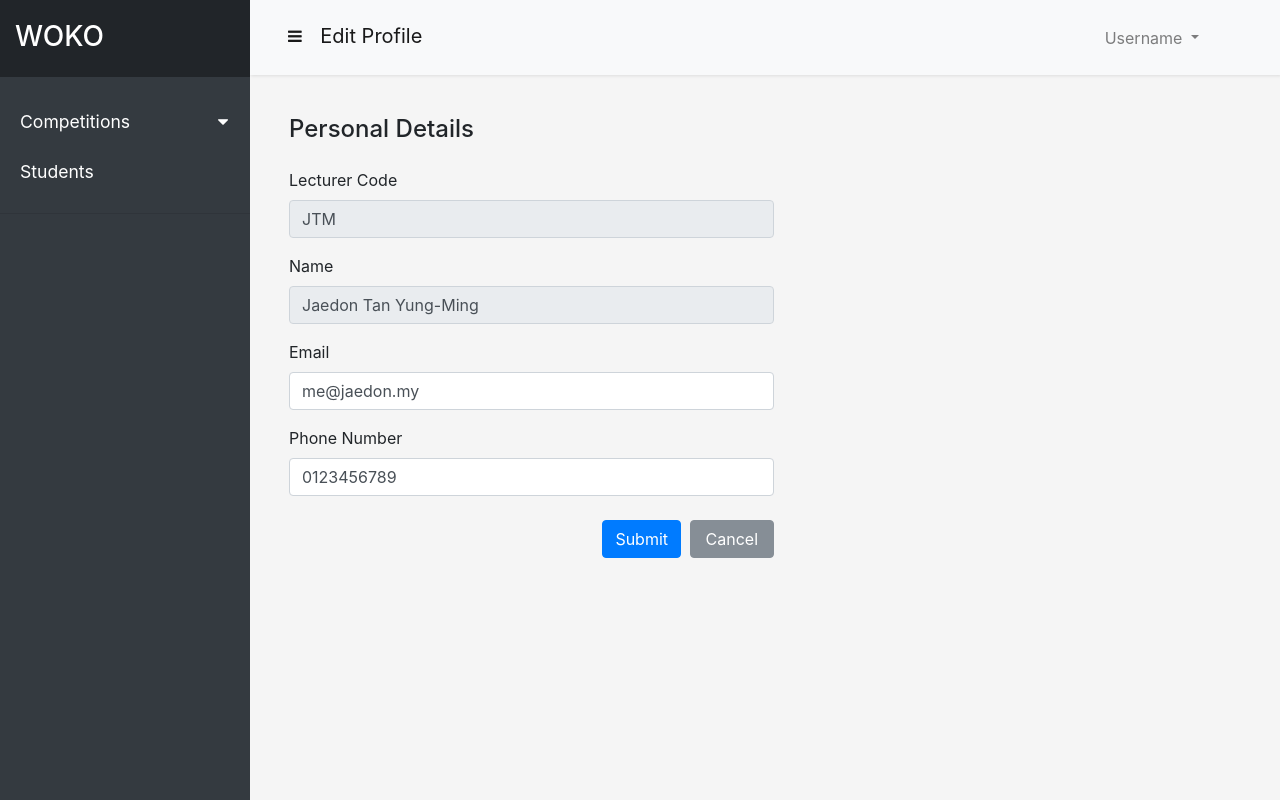
After one commit to naseelemak/WOKO, a PHP site: page /lec-edit-profile.php in a window 1280 px wide. The commit adds this page. Run offline with PHP 8.4, Linux system fonts and the light colour scheme; some libraries are stand-ins or nearby versions.

Commit message:
Added pages for Lecturer - Profile, Edit Profile, Change Password.

```diff
--- a/assets/css/style.css
+++ b/assets/css/style.css
@@ -463,9 +463,7 @@ button:hover {
     box-shadow: 1px 1px 3px rgba(0, 0, 0, 0.1);
 }
 
-/* ---------------------------------------------------
-    SIDEBAR STYLE
------------------------------------------------------ */
+/*------ SIDEBAR STYLE ------*/
 
 #sidebar {
     width: 250px;
@@ -531,9 +529,7 @@ ul ul a {
     background: #3f464d;
 }
 
-/* ---------------------------------------------------
-    CONTENT STYLE
------------------------------------------------------ */
+/*------ CONTENT STYLE ------*/
 
 #content {
     width: calc(100% - 250px);
@@ -550,9 +546,7 @@ ul ul a {
 }
 
 
-/* ---------------------------------------------------
-    MEDIAQUERIES
------------------------------------------------------ */
+/*------ MEDIAQUERIES ------*/
 
 @media (max-width: 768px) {
     #sidebar {
@@ -568,3 +562,9 @@ ul ul a {
         width: calc(100% - 250px);
     }
 }
+
+
+/* Lecturer Profile */
+
+.lec-profile {
+}
--- a/contact.php
+++ b/contact.php
@@ -35,7 +35,7 @@ include 'misc/header.php';
         </div>
         <div class="form-group">
             <label for="contactMessageInput">Your Message</label>
-            <textarea class="form-control" id="contactMessageInput" rows="7" placeholder="We're organising a hackathon in February and would like to invite the students of APU to participate in it. You can read more about the event here – https://www.hackyhacky2018.com. We look forward to your involvement!"></textarea>
+            <textarea class="form-control" id="contactMessageInput" rows="7" placeholder="E.g. We're organising a hackathon in February and would like to invite the students of APU to participate in it. You can read more about the event here – https://www.hackyhacky2018.com. We look forward to your involvement!"></textarea>
         </div>
 
         <br>
--- a/edit-profile.php
+++ b/edit-profile.php
@@ -18,7 +18,7 @@ include 'misc/header.php';
 
     <div class="row">
         <div class="col-md-6 mb-4">
-            <h4 class="mb-4">Personal Information</h4>
+            <h4 class="mb-4">Personal Details</h4>
 
             <form>
                 <!-- TP Number -->
--- /dev/null
+++ b/lec-edit-profile.php
@@ -0,0 +1,58 @@
+<?php
+
+$currentPage = "Edit Profile";
+
+include 'misc/lec-header.php';
+
+?>
+
+
+<div class="container lec-profile">
+
+    <div class="row">
+        <div class="col-md-6 ml-4">
+            <h4 class="mb-4">Personal Details</h4>
+
+            <form>
+                <!-- Lecturer Code -->
+                <div class="form-group">
+                    <label for="inputTP">Lecturer Code</label>
+                    <input type="id" class="form-control" id="inputID" value="JTM" disabled>
+                </div>
+
+
+                <!-- Name -->
+                <div class="form-group">
+                    <label for="inputName">Name</label>
+                    <input type="text" class="form-control" id="inputName" value="Jaedon Tan Yung-Ming" disabled>
+                </div>
+
+                <!-- Email -->
+                <div class="form-group">
+                    <label for="inputEmail">Email</label>
+                    <input type="email" class="form-control" id="inputEmail" value="me@jaedon.my">
+                </div>
+
+                <!-- Phone Number -->
+                <div class="form-group mb-4">
+                    <label for="inputTel">Phone Number</label>
+                    <input class="form-control" type="tel" value="0123456789" id="inputTel">
+                </div>
+            </form>
+
+            <div class="float-right mb-4">
+                <button type="submit" class="btn btn-primary mr-1" role="button">Submit</button>
+                <a class="btn btn-secondary" href="lec-profile.php" style="padding-left: 15px; padding-right: 15px;">Cancel</a>
+            </div>
+        </div>
+        <div class="col-md-6"></div>
+    </div>
+
+</div>
+
+
+<?php
+
+include 'misc/lec-footer.php';
+
+?>
--- a/misc/lec-header.php
+++ b/misc/lec-header.php
@@ -63,8 +63,8 @@
                                     Username
                                 </a>
                                 <div class="dropdown-menu" aria-labelledby="navbarDropdown">
-                                    <a class="dropdown-item" href="profile.php">Profile</a>
-                                    <a class="dropdown-item" href="change-password.php">Change Password</a>
+                                    <a class="dropdown-item" href="lec-profile.php">Profile</a>
+                                    <a class="dropdown-item" href="lec-change-password.php">Change Password</a>
                                     <div class="dropdown-divider"></div>
                                     <button type="logout" class="dropdown-item" role="button">Logout</button>
                                 </div>
--- a/profile.php
+++ b/profile.php
@@ -16,7 +16,7 @@ include 'misc/header.php';
 
     <div class="row">
         <div class="col-md-6 mb-4">
-            <h4 class="mb-4">Personal Information</h4>
+            <h4 class="mb-4">Personal Details</h4>
 
             <form>
                 <!-- TP Number -->
```
Also changed, not shown: lec-change-password.php (added, +46 -0 lines), lec-profile.php (added, +56 -0 lines).
